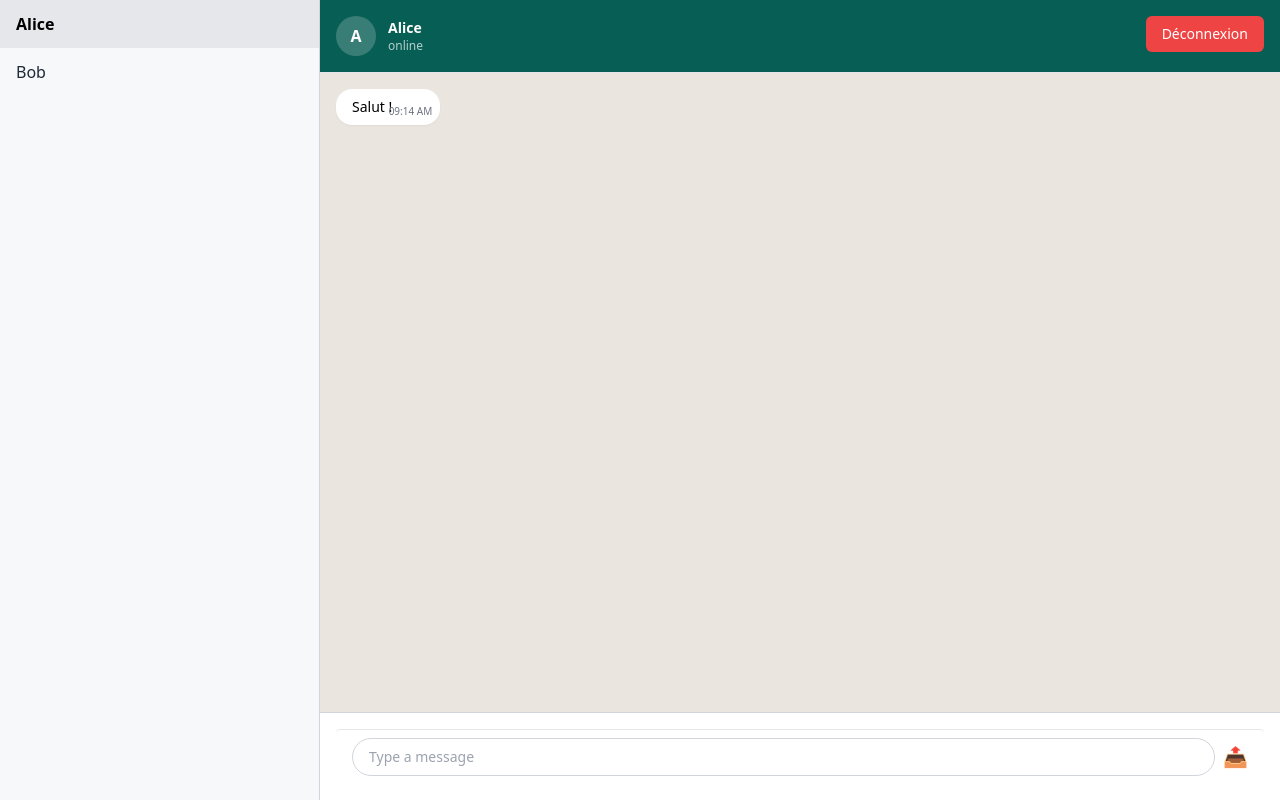
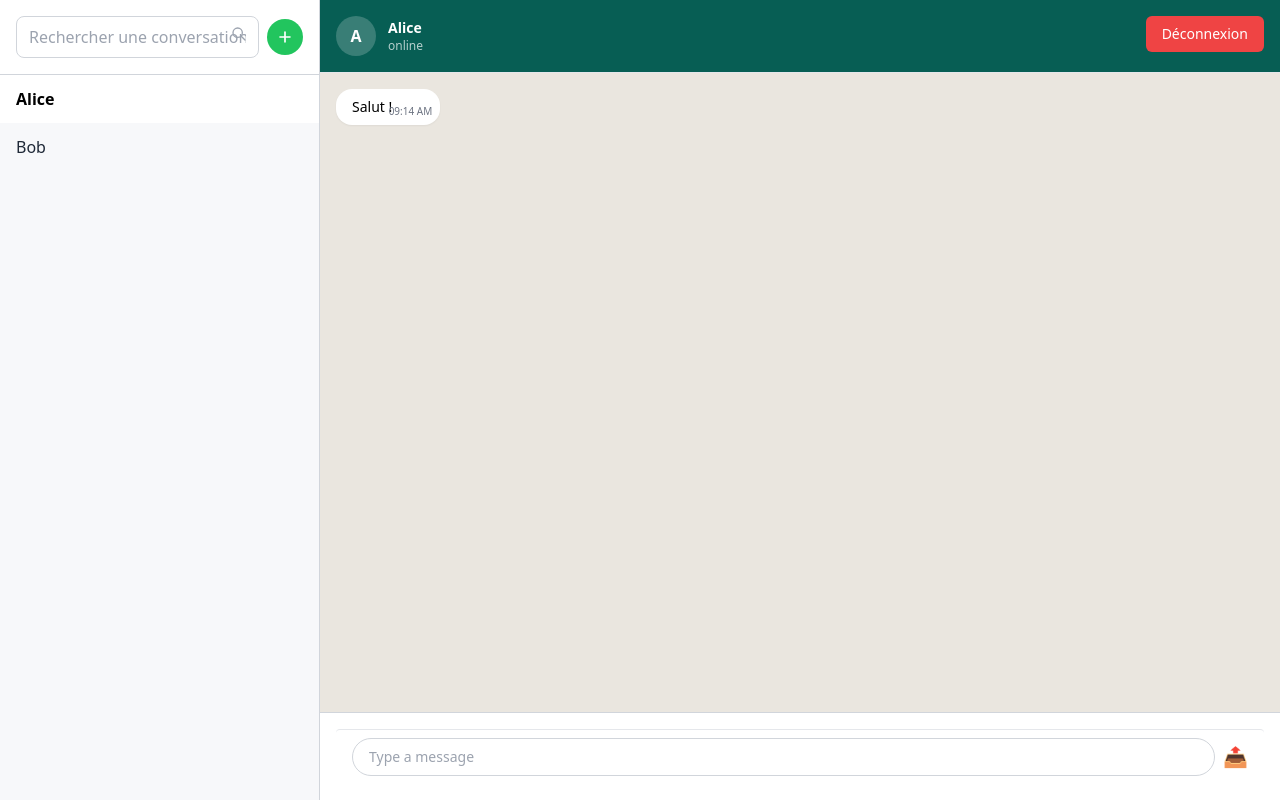
Before and after one commit to Noah-Sfez/whatsup, a Vue app in the folder frontend/: page /chat in a window 1280 px wide. Built offline with nearby package versions, Linux system fonts and the light colour scheme; sample sign-in values are in the browser's storage.

Commit message:
feat: Enhance ChatSideBar with search functionality and conversation creation modal

```diff
--- a/frontend/src/components/ChatSideBar.vue
+++ b/frontend/src/components/ChatSideBar.vue
@@ -1,6 +1,49 @@
 <template>
-  <div class="w-1/4 h-full bg-[#f7f8fa] border-r border-gray-300 overflow-y-auto">
-    <div v-for="conv in conversations" :key="conv.id">
+  <div class="w-1/4 h-full bg-[#f7f8fa] border-r border-gray-300 flex flex-col">
+    <!-- En-tête avec recherche et bouton + -->
+    <div class="p-4 border-b border-gray-300 bg-white">
+      <div class="flex items-center space-x-2">
+        <div class="flex-1 relative">
+          <input
+            v-model="searchQuery"
+            type="text"
+            placeholder="Rechercher une conversation..."
+            class="w-full px-3 py-2 border border-gray-300 rounded-lg focus:outline-none focus:ring-2 focus:ring-blue-500 focus:border-transparent"
+          />
+          <svg
+            class="absolute right-3 top-2.5 h-4 w-4 text-gray-400"
+            fill="none"
+            stroke="currentColor"
+            viewBox="0 0 24 24"
+          >
+            <path
+              stroke-linecap="round"
+              stroke-linejoin="round"
+              stroke-width="2"
+              d="M21 21l-6-6m2-5a7 7 0 11-14 0 7 7 0 0114 0z"
+            />
+          </svg>
+        </div>
+        <button
+          @click="showModal = true"
+          class="p-2 bg-green-500 text-white rounded-full hover:bg-green-600 transition-colors"
+          title="Nouvelle conversation"
+        >
+          <svg class="h-5 w-5" fill="none" stroke="currentColor" viewBox="0 0 24 24">
+            <path
+              stroke-linecap="round"
+              stroke-linejoin="round"
+              stroke-width="2"
+              d="M12 6v6m0 0v6m0-6h6m-6 0H6"
+            />
+          </svg>
+        </button>
+      </div>
+    </div>
+
+    <!-- Liste des conversations -->
+    <div class="flex-1 overflow-y-auto">
+      <div v-for="conv in filteredConversations" :key="conv.id">
         <button
           @click="$emit('select', conv.id)"
           :class="[
@@ -11,13 +54,136 @@
           {{ conv.name }}
         </button>
       </div>
+
+      <!-- Message quand aucune conversation ne correspond à la recherche -->
+      <div
+        v-if="filteredConversations.length === 0 && searchQuery"
+        class="p-4 text-gray-500 text-center"
+      >
+        Aucune conversation trouvée
+      </div>
+    </div>
+
+    <!-- Modal pour créer une nouvelle conversation -->
+    <div
+      v-if="showModal"
+      class="fixed inset-0 bg-black bg-opacity-50 flex items-center justify-center z-50"
+      @click="closeModal"
+    >
+      <div class="bg-white rounded-lg p-6 w-96 max-w-md mx-4" @click.stop>
+        <h2 class="text-xl font-bold mb-4">Nouvelle conversation</h2>
+
+        <div class="mb-4">
+          <label class="block text-sm font-medium text-gray-700 mb-2"> Adresse(s) email </label>
+          <textarea
+            v-model="emailInput"
+            placeholder="Entrez une ou plusieurs adresses email séparées par des virgules..."
+            class="w-full px-3 py-2 border border-gray-300 rounded-lg focus:outline-none focus:ring-2 focus:ring-blue-500 focus:border-transparent resize-none"
+            rows="3"
+          ></textarea>
+          <p class="text-xs text-gray-500 mt-1">
+            Séparez les adresses par des virgules pour créer un groupe
+          </p>
+        </div>
+
+        <div class="mb-4" v-if="emailList.length > 1">
+          <label class="block text-sm font-medium text-gray-700 mb-2">
+            Nom du groupe (optionnel)
+          </label>
+          <input
+            v-model="groupName"
+            type="text"
+            placeholder="Nom du groupe..."
+            class="w-full px-3 py-2 border border-gray-300 rounded-lg focus:outline-none focus:ring-2 focus:ring-blue-500 focus:border-transparent"
+          />
+        </div>
+
+        <div class="flex justify-end space-x-2">
+          <button
+            @click="closeModal"
+            class="px-4 py-2 text-gray-600 hover:text-gray-800 transition-colors"
+          >
+            Annuler
+          </button>
+          <button
+            @click="createConversation"
+            :disabled="!isFormValid"
+            class="px-4 py-2 bg-green-500 text-white rounded-lg hover:bg-green-600 disabled:bg-gray-300 disabled:cursor-not-allowed transition-colors"
+          >
+            {{ emailList.length > 1 ? 'Créer le groupe' : 'Créer la conversation' }}
+          </button>
+        </div>
+      </div>
+    </div>
   </div>
 </template>
 
 <script setup>
-defineProps({
+import { ref, computed } from 'vue'
+
+const props = defineProps({
   conversations: Array,
   activeConversationId: String,
 })
-defineEmits(['select'])
+
+// État pour la recherche
+const searchQuery = ref('')
+
+// État pour le modal
+const showModal = ref(false)
+const emailInput = ref('')
+const groupName = ref('')
+
+// Conversations filtrées en fonction de la recherche
+const filteredConversations = computed(() => {
+  if (!searchQuery.value.trim()) {
+    return props.conversations || []
+  }
+
+  return (props.conversations || []).filter((conv) =>
+    conv.name.toLowerCase().includes(searchQuery.value.toLowerCase()),
+  )
+})
+
+// Liste des emails validés
+const emailList = computed(() => {
+  return emailInput.value
+    .split(',')
+    .map((email) => email.trim())
+    .filter((email) => email && isValidEmail(email))
+})
+
+// Validation du formulaire
+const isFormValid = computed(() => {
+  return emailList.value.length > 0
+})
+
+// Fonction pour valider un email
+const isValidEmail = (email) => {
+  const emailRegex = /^[^\s@]+@[^\s@]+\.[^\s@]+$/
+  return emailRegex.test(email)
+}
+
+// Fermer le modal
+const closeModal = () => {
+  showModal.value = false
+  emailInput.value = ''
+  groupName.value = ''
+}
+
+// Créer la conversation
+const createConversation = () => {
+  if (!isFormValid.value) return
+
+  const conversationData = {
+    emails: emailList.value,
+    isGroup: emailList.value.length > 1,
+    groupName: emailList.value.length > 1 ? groupName.value : null,
+  }
+
+  emit('add-conversation', conversationData)
+  closeModal()
+}
+
+const emit = defineEmits(['select', 'add-conversation'])
 </script>
```
Lines whose indentation alone changed are shown as unchanged.
